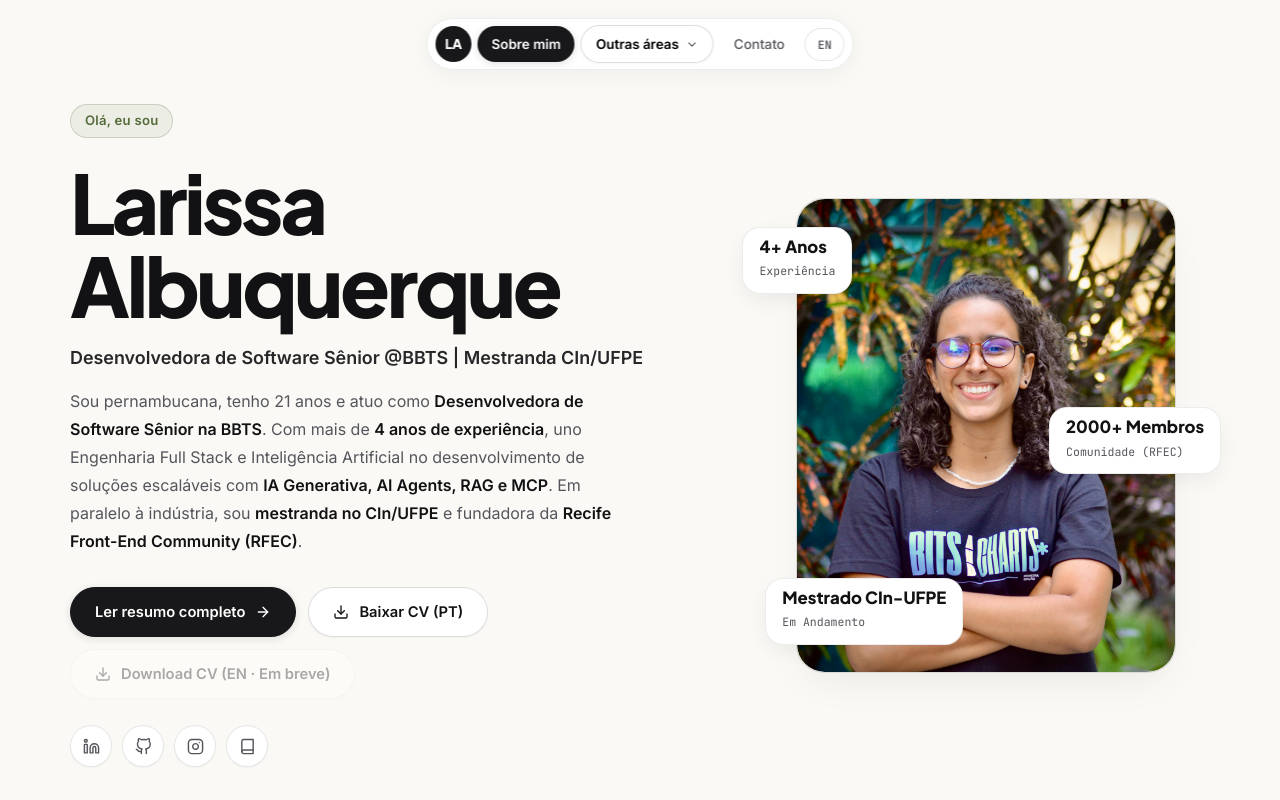
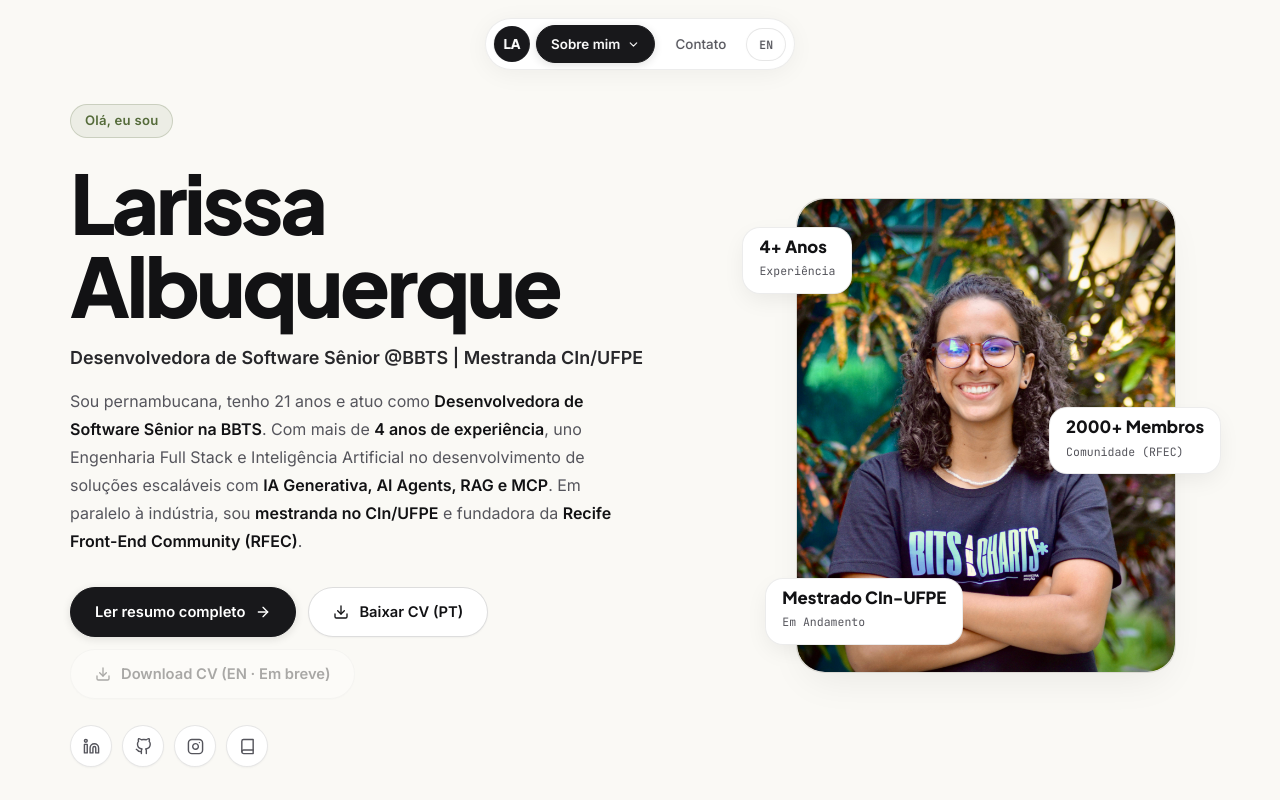
Before and after one commit to larialbu/larissa-albuquerque-dev, a React (Vite) app: page / in a window 1280 px wide. Shown: the top 800 px of the page. Built offline with nearby package versions, Linux system fonts and the light colour scheme.

Commit message:
refactor: consolidate navigation tabs into a single unified select menu

```diff
--- a/src/components/organisms/Nav.tsx
+++ b/src/components/organisms/Nav.tsx
@@ -19,16 +19,16 @@ export function Nav({
   onSelectTab,
   onContactClick,
 }: NavProps) {
-  const secondaryOptions: { id: PortfolioTab; label: string }[] = [
+  const options: { id: PortfolioTab; label: string }[] = [
+    { id: 'core', label: u.nav_about_me },
     { id: 'produtos', label: u.nav_products },
     { id: 'comunidades', label: u.tab_community },
     { id: 'embaixadorias', label: u.tab_ambassador },
     { id: 'mediakit', label: u.tab_mediakit },
   ];
 
-  const isSecondaryActive = activeTab !== 'core';
-  const currentOption = secondaryOptions.find((opt) => opt.id === activeTab);
-  const currentLabel = isSecondaryActive && currentOption ? currentOption.label : u.select_more_views;
+  const currentOption = options.find((opt) => opt.id === activeTab) || options[0];
+  const currentLabel = currentOption.label;
 
   return (
     <nav className="nav" aria-label="Principal">
@@ -45,21 +45,8 @@ export function Nav({
         LA
       </a>
 
-      {/* 1. Botão separado: Sobre mim */}
-      <button
-        id="nav-sobre-mim"
-        type="button"
-        className={`nav-link ${activeTab === 'core' ? 'active' : ''}`}
-        onClick={() => {
-          onSelectTab('core');
-          window.scrollTo({ top: 0, behavior: 'smooth' });
-        }}
-      >
-        {u.nav_about_me}
-      </button>
-
-      {/* 2. Select adaptável ao tamanho do texto clicado/selecionado */}
-      <div className={`nav-select-wrapper ${isSecondaryActive ? 'is-active' : ''}`}>
+      {/* Select central adaptável: "Sobre mim" já vem como padrão e as outras opções ficam aqui dentro */}
+      <div className="nav-select-wrapper is-active">
         <span className="nav-select-display">
           <span className="nav-select-text">{currentLabel}</span>
           <span className="nav-select-chevron" aria-hidden="true">
@@ -67,10 +54,10 @@ export function Nav({
           </span>
         </span>
         <select
-          id="nav-secondary-select"
+          id="nav-view-select"
           className="nav-view-select-invisible"
-          value={isSecondaryActive ? activeTab : ''}
-          aria-label={u.select_more_views}
+          value={activeTab}
+          aria-label={u.view_label}
           onChange={(e) => {
             if (e.target.value) {
               onSelectTab(e.target.value as PortfolioTab);
@@ -78,10 +65,7 @@ export function Nav({
             }
           }}
         >
-          <option value="" disabled hidden>
-            {u.select_more_views}
-          </option>
-          {secondaryOptions.map((opt) => (
+          {options.map((opt) => (
             <option key={opt.id} value={opt.id}>
               {opt.label}
             </option>
@@ -89,7 +73,7 @@ export function Nav({
         </select>
       </div>
 
-      {/* 3. Link Contato no final */}
+      {/* O Contato é o ÚNICO que fica fora */}
       <a
         id="nav-contato"
         href="#contato"
@@ -104,7 +88,6 @@ export function Nav({
         {u.nav_contact}
       </a>
 
-      {/* 4. Idioma PT / EN */}
       <button
         className="lang-toggle"
         onClick={onToggleLang}
```
